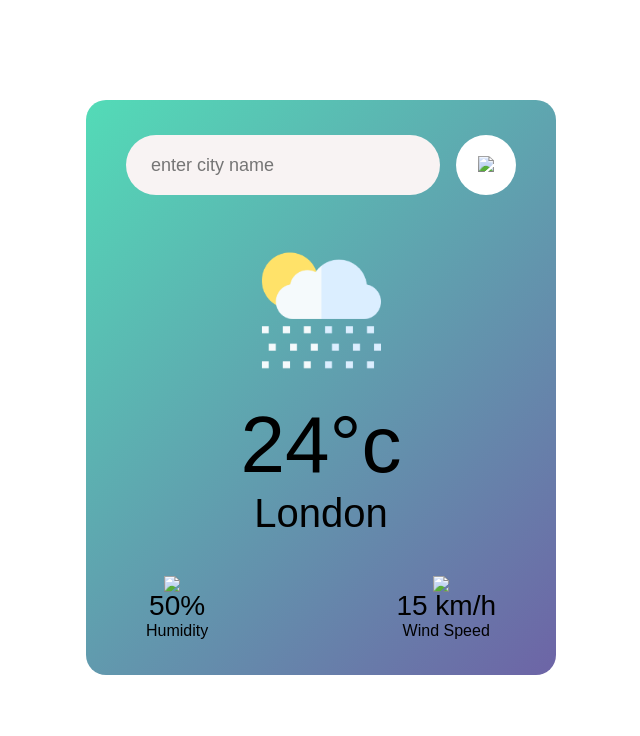
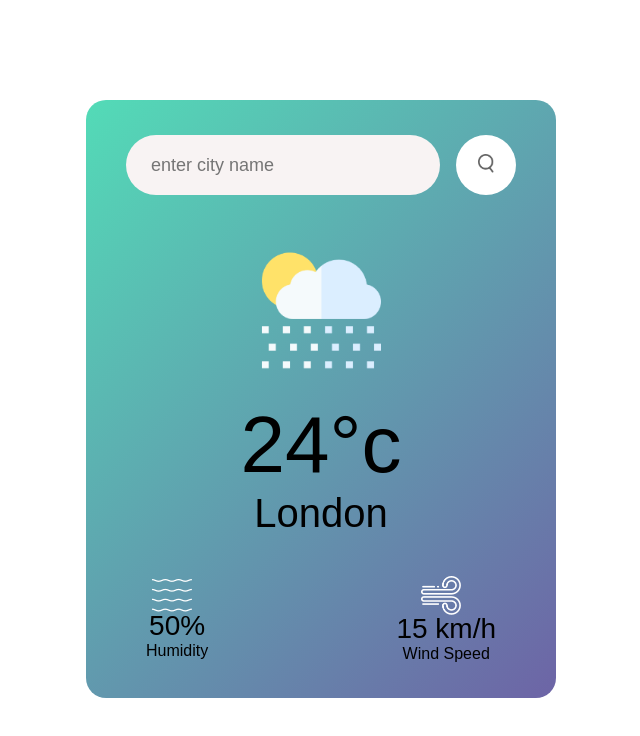
Before and after one commit to aman10073/weathercheck, a plain HTML site: page index.html in a window 1280 px wide. Shown: the whole page, without its empty margins (319-959 px from the left). Drawn offline with Linux system fonts and the light colour scheme; files whose address does not match are found by name.

Commit message:
Update index.html

```diff
--- a/index.html
+++ b/index.html
@@ -10,7 +10,7 @@
     <nav class="card">
       <dev class="search">
         <input type="text" placeholder="enter city name" spellcheck="false" />
-        <button><img src="images/aman.png" /></button>
+        <button><img src="aman.png" /></button>
       </dev>
       <div class="error">
         <p>Invalid city name</p>
@@ -21,14 +21,14 @@
         <h2 class="city">London</h2>
         <div class="details">
           <div class="col">
-            <img src="images/humidity.png">
+            <img src="humidity.png">
             <div>
               <p class="humidity">50%</p>
               <p>Humidity</p>
             </div>
             </div>
           <div class="col">
-            <img src="images/wind.png">
+            <img src="wind.png">
           <dev>
               <p class="wind">15 km/h</p>
               <p>Wind Speed</p>
```
